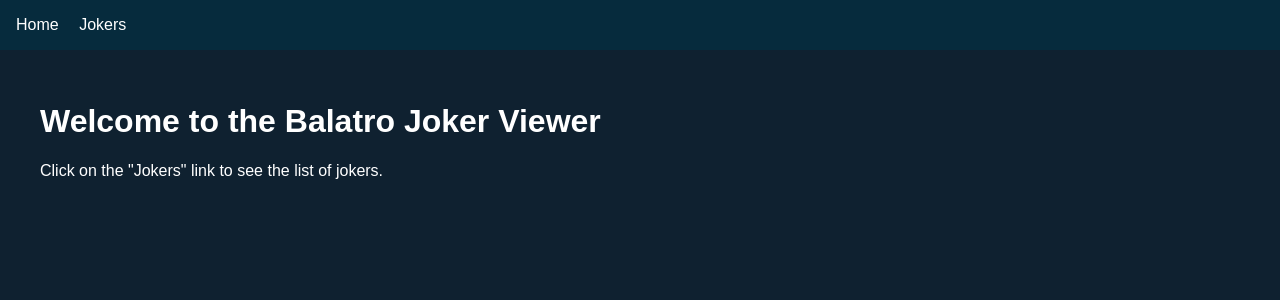
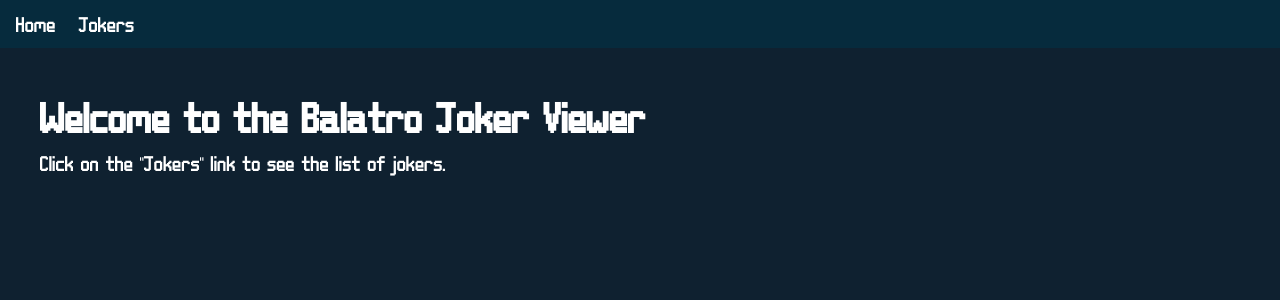
Before and after one commit to thesoakedfox/12DTP-Balatro, a Flask app: page / in a window 1280 px wide. Shown: the top 300 px of the page. Run offline with Flask 3, Linux system fonts and the light colour scheme.

Commit message:
added new font

```diff
--- a/app/static/style.css
+++ b/app/static/style.css
@@ -7,8 +7,16 @@
     --fire-engine-red: #CD2C19ff;
 }
 
+/* Custom Font */
+@font-face {
+    font-family: 'Balatro';
+    src: url('./fonts/balatro.woff2') format('woff2');
+    font-weight: normal;
+    font-style: normal;
+}
+
 body {
-    font-family: sans-serif;
+    font-family: 'Balatro', sans-serif;
     background-color: var(--rich-black);
     color: white;
     margin: 0;
```
Also changed, not shown: app/static/fonts/balatro.woff2 (added).
